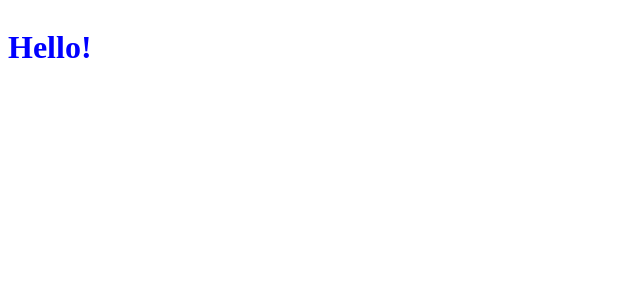
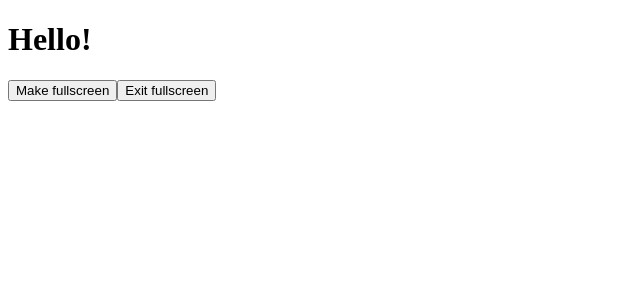
Before and after one commit to Dogdriip/react-playground, a React (Create React App) app: page / in a window 1280 px wide. Shown: the top 300 px of the page, without its empty margins (0-640 px from the left). Built offline with nearby package versions, Linux system fonts and the light colour scheme.

Commit message:
New hook: useFullscreen

```diff
--- a/src/App.js
+++ b/src/App.js
@@ -1,38 +1,43 @@
-import React, { useState, useEffect } from "react";
+import React, { useState, useRef } from "react";
 
-const useScroll = () => {
-  const [state, setState] = useState({
-    y: 0,
-    x: 0
-  });
+const useFullscreen = (callback) => {
+  const el = useRef();
 
-  const onScroll = () => {
-    // console.log(window.scrollY, " ", window.scrollX);
-    setState({ y: window.scrollY, x: window.scrollX });
+  const makeFullscreen = () => {
+    if (el.current) {
+      el.current.requestFullscreen();
+      if (callback && typeof callback === "function") {
+        callback(true);
+      }
+    }
   };
 
-  useEffect(() => {
-    window.addEventListener("scroll", onScroll);
-    return () => window.removeEventListener("scroll", onScroll);
-  }, []);
+  const exitFullscreen = () => {
+    document.exitFullscreen();
+    if (callback && typeof callback === "function") {
+      callback(false);
+    }
+  };
 
-  return state;
+  return { el, makeFullscreen, exitFullscreen };
 };
 
 const App = () => {
-  const { y } = useScroll();
+  const onFullscreen = (isFullscreen) => {
+    console.log(
+      isFullscreen ? "Fullscreen activated" : "Fullscreen deactivated"
+    );
+  };
 
+  const { el, makeFullscreen, exitFullscreen } = useFullscreen(onFullscreen);
   return (
-    <div style={{ height: "1000px" }}>
-      <h1
-        style={{
-          position: "fixed",
-          color: y > 100 ? "red" : "blue"
-        }}
-      >
-        Hello!
-      </h1>
-    </div>
+    <>
+      <div ref={el}>
+        <h1>Hello!</h1>
+        <button onClick={makeFullscreen}>Make fullscreen</button>
+        <button onClick={exitFullscreen}>Exit fullscreen</button>
+      </div>
+    </>
   );
 };
 export default App;
```
